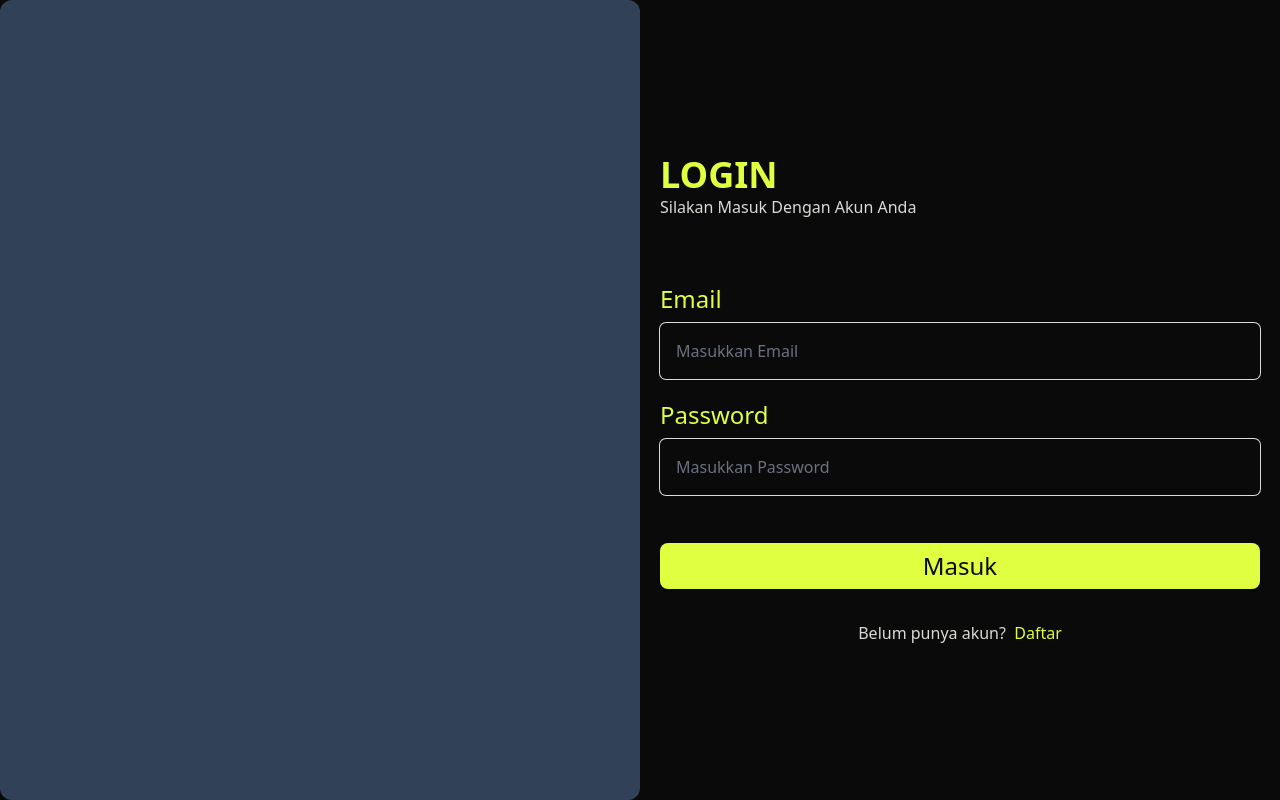
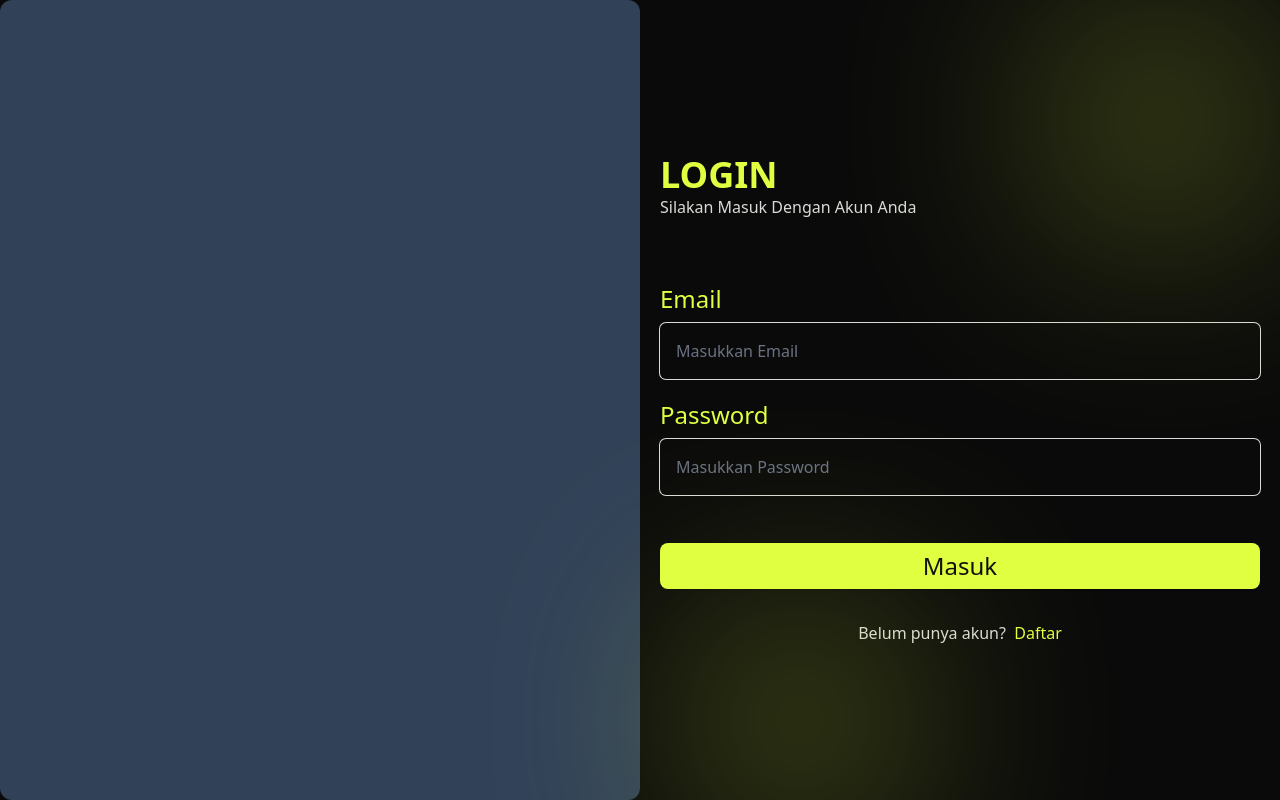
Before and after one commit to nmFaizz/We-Go-Gym-FE, a Next.js app: page /login in a window 1280 px wide. Built offline with nearby package versions, Linux system fonts and the light colour scheme.

Commit message:
feat: add blur bg

```diff
--- a/src/app/(auth)/login/page.tsx
+++ b/src/app/(auth)/login/page.tsx
@@ -26,7 +26,9 @@ export default function LoginPage() {
 
                 </div>
 
-                <div className="flex-1 flex flex-col justify-center">
+                <div className="relative flex-1 flex flex-col justify-center">
+                    <div className="absolute top-10 right-10 w-40 h-40 bg-primary blur-[120px] opacity-70 rounded-full z-20 pointer-events-none" />
+                    <div className="absolute bottom-0 left-20 w-40 h-40 bg-primary blur-[120px] opacity-70 rounded-full z-20 pointer-events-none" />
                     <FormProvider {...methods}>
                         <form className="mx-5">
                             <h1 className="text-primary text-4xl font-bold">
--- a/src/app/(auth)/register/page.tsx
+++ b/src/app/(auth)/register/page.tsx
@@ -59,7 +59,9 @@ export default function RegisterPage() {
                 <div className="hidden lg:block fixed top-0 left-0 h-full w-1/2 bg-slate-700 rounded-r-xl p-4 z-0" />
 
                 {/* Right Side (Form Content) */}
-                <div className="flex flex-1 lg:ml-[50%] items-center justify-center p-6 overflow-y-auto w-full">
+                <div className="relative flex flex-1 lg:ml-[50%] items-center justify-center p-6 overflow-y-auto w-full">
+                    <div className="absolute top-10 right-10 w-40 h-40 bg-primary blur-[120px] opacity-70 rounded-full z-20 pointer-events-none" />
+                    <div className="absolute bottom-10 left-50 w-40 h-40 bg-primary blur-[120px] opacity-70 rounded-full z-20 pointer-events-none" />
                     <FormProvider {...methods}>
                         <form
                             onSubmit={handleSubmit(onSubmit)}
```
